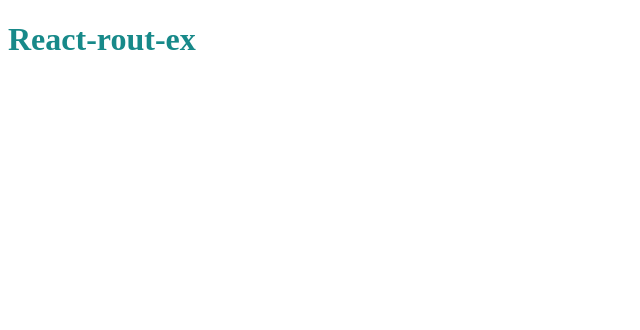
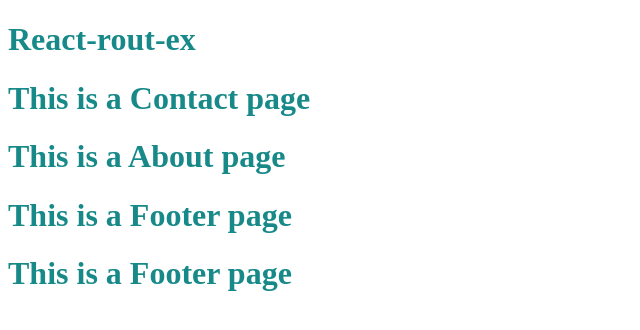
Before and after one commit to aasith32-arv/code, a React (Vite) app in the folder react/react-route-ex/: page / in a window 1280 px wide. Shown: the top 330 px of the page, without its empty margins (0-640 px from the left). Built offline with nearby package versions, Linux system fonts and the light colour scheme.

Commit message:
new jsx files are added

```diff
--- a/react/react-route-ex/src/App.jsx
+++ b/react/react-route-ex/src/App.jsx
@@ -1,11 +1,19 @@
 
 import './App.css'
+import Contact from './pages/Contact'
+import About from './pages/About'
+import Footer from './components/Footer'
+import Header from './components/Header'
 
 function App() {
 
   return (
     <>
      <h1>React-rout-ex</h1>
+     <Contact/>
+     <About/>
+     <Footer/>
+     <Header/>
     </>
   )
 }
--- /dev/null
+++ b/react/react-route-ex/src/components/Footer.jsx
@@ -0,0 +1,8 @@
+function Footer(){
+    return(
+        <>
+<h1>This is a Footer page</h1>
+        </>
+    )
+}
+export default Footer
--- /dev/null
+++ b/react/react-route-ex/src/components/Header.jsx
@@ -0,0 +1,8 @@
+function Header(){
+    return(
+        <>
+<h1>This is a Footer page</h1>
+        </>
+    )
+}
+export default Header
--- /dev/null
+++ b/react/react-route-ex/src/pages/About.jsx
@@ -0,0 +1,8 @@
+function About(){
+    return(
+        <>
+<h1>This is a About page</h1>
+        </>
+    )
+}
+export default About
--- /dev/null
+++ b/react/react-route-ex/src/pages/Contact.jsx
@@ -0,0 +1,8 @@
+function Contact(){
+    return(
+        <>
+<h1>This is a Contact page</h1>
+        </>
+    )
+}
+export default Contact
```
